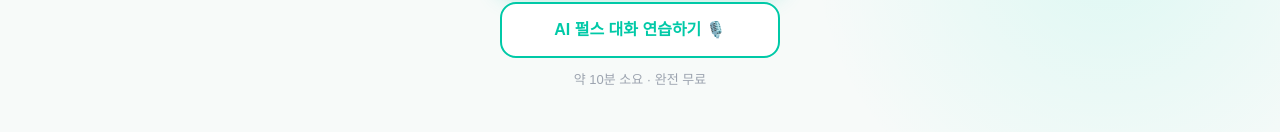
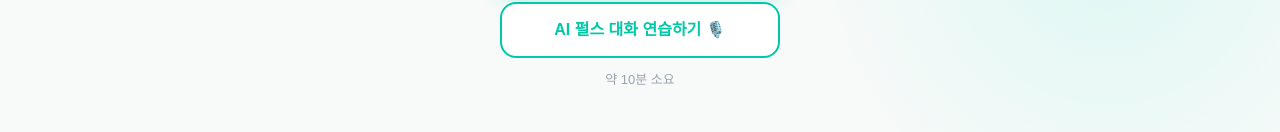
Before and after one commit to sojeong-im/P_SPEAK_AI, a Next.js app: page / in a window 1280 px wide. Shown: the part 636-768 px from the top of the page. Built offline with nearby package versions, Linux system fonts and the light colour scheme; a web font is replaced by a local one.

Commit message:
style: remove '완전 무료' text

```diff
--- a/app/page.tsx
+++ b/app/page.tsx
@@ -187,7 +187,7 @@ export default function LandingPage() {
           >
             AI 펄스 대화 연습하기 🎙️
           </button>
-          <p style={{ fontSize: '13px', color: '#9CA3AF' }}>약 10분 소요 · 완전 무료</p>
+          <p style={{ fontSize: '13px', color: '#9CA3AF' }}>약 10분 소요</p>
         </motion.div>
       </div>
     </main>
```
